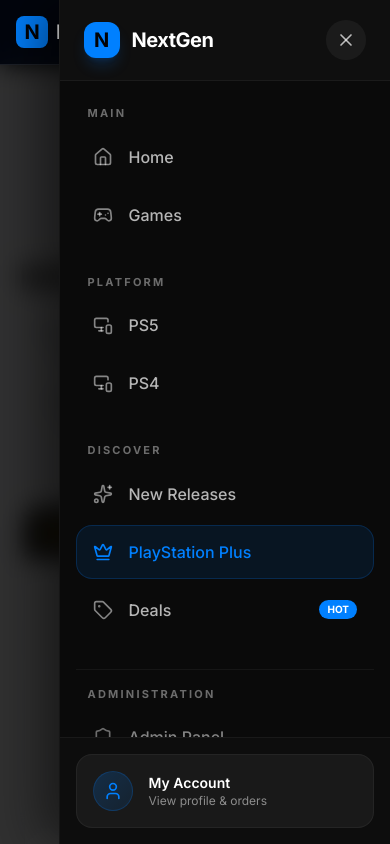
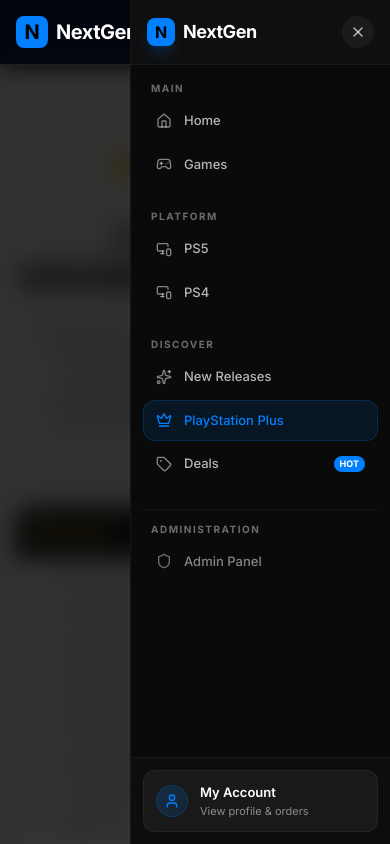
Before and after one commit to nextgen-web-studio/boomersgamingcafe, a Next.js app: page /subscription in a window 390 px wide. Both pictures are taken after a click on the button "Menu". Shown: the top 844 px of the page. Built offline with nearby package versions, Linux system fonts and the light colour scheme.

Commit message:
fix: make mobile drawer static and smaller, and stack subscription cards vertically

```diff
--- a/src/app/subscription/page.tsx
+++ b/src/app/subscription/page.tsx
@@ -91,7 +91,7 @@
   const [selectedPlan, setSelectedPlan] = useState("12-Month");
 
   return (
-    <div className="min-w-[85vw] md:min-w-0 snap-center bg-white text-black rounded-2xl overflow-hidden shadow-[0_10px_40px_-10px_rgba(0,0,0,0.1)] border border-gray-200 flex flex-col transition-transform duration-300 hover:-translate-y-1">
+    <div className="w-full bg-white text-black rounded-2xl overflow-hidden shadow-[0_10px_40px_-10px_rgba(0,0,0,0.1)] border border-gray-200 flex flex-col transition-transform duration-300 hover:-translate-y-1">
       {/* Header */}
       <div className={`${tier.headerBg} px-4 py-3 md:px-6 md:py-5 flex items-center justify-between`}>
         <h3 className={`text-xl md:text-2xl font-black tracking-tight ${tier.headerText}`}>{tier.name}</h3>
@@ -191,19 +191,12 @@
         </p>
       </div>
 
-      {/* Pricing Tiers Carousel / Grid */}
+      {/* Pricing Tiers Stack / Grid */}
       <div className="max-w-[1200px] mx-auto relative">
-        <div className="flex overflow-x-auto snap-x snap-mandatory gap-6 pb-12 px-6 md:grid md:grid-cols-3 md:gap-8 md:overflow-visible md:snap-none scrollbar-hide items-stretch">
+        <div className="flex flex-col md:grid md:grid-cols-3 gap-6 md:gap-8 pb-12 px-4 md:px-6 items-stretch">
           {TIERS.map(tier => (
             <TierCard key={tier.id} tier={tier} onSubscribe={handleSubscribe} />
           ))}
-        </div>
-
-        {/* Mobile Swipe Indicator */}
-        <div className="flex md:hidden justify-center items-center gap-2 pb-8 opacity-50">
-           <div className="w-8 h-1 bg-[#0070D1] rounded-full"></div>
-           <div className="w-2 h-1 bg-gray-400 rounded-full"></div>
-           <div className="w-2 h-1 bg-gray-400 rounded-full"></div>
         </div>
       </div>
     </div>
--- a/src/components/Header.tsx
+++ b/src/components/Header.tsx
@@ -4,7 +4,6 @@
 import { usePathname } from "next/navigation";
 import { Search, ShoppingCart, User, Menu, Shield, X, Home, Gamepad2, MonitorSmartphone, Sparkles, Crown, Tag } from "lucide-react";
 import { useState, useEffect } from "react";
-import { motion, AnimatePresence } from "framer-motion";
 import { useCart } from "@/context/CartContext";
 
 const NAV_GROUPS = [
@@ -107,52 +106,41 @@
       </header>
 
       {/* Enhanced Mobile Navigation Drawer */}
-      <AnimatePresence>
       {isMobileMenuOpen && (
         <>
           {/* Backdrop Overlay with fade/blur */}
-            <motion.div
-              initial={{ opacity: 0 }}
-              animate={{ opacity: 1 }}
-              exit={{ opacity: 0 }}
-              transition={{ duration: 0.2 }}
+          <div
             onClick={() => setIsMobileMenuOpen(false)}
             className="fixed inset-0 bg-black/80 backdrop-blur-md z-40 lg:hidden"
           />
 
-            {/* Side Drawer */}
-            <motion.div
-              initial={{ x: "100%", boxShadow: "-20px 0 50px rgba(0,0,0,0)" }}
-              animate={{ x: 0, boxShadow: "-20px 0 50px rgba(0,0,0,0.5)" }}
-              exit={{ x: "100%", boxShadow: "-20px 0 50px rgba(0,0,0,0)" }}
-              transition={{ type: "spring", damping: 30, stiffness: 300 }}
-              className="fixed top-0 right-0 bottom-0 w-[85%] max-w-[400px] bg-[#0a0a0a] border-l border-white/5 z-50 lg:hidden flex flex-col"
-            >
+          {/* Side Drawer - Static (No Animation) & Smaller */}
+          <div className="fixed top-0 right-0 bottom-0 w-[260px] bg-[#0a0a0a] border-l border-white/5 z-50 lg:hidden flex flex-col">
             {/* Drawer Header */}
-              <div className="flex items-center justify-between px-6 py-5 border-b border-white/5 bg-white/[0.02]">
-                <Link href="/" className="flex items-center gap-3" onClick={() => setIsMobileMenuOpen(false)}>
-                  <div className="flex h-9 w-9 items-center justify-center rounded-xl bg-primary text-primary-foreground font-bold text-xl shadow-lg shadow-primary/20">
+            <div className="flex items-center justify-between px-4 py-4 border-b border-white/5 bg-white/[0.02]">
+              <Link href="/" className="flex items-center gap-2" onClick={() => setIsMobileMenuOpen(false)}>
+                <div className="flex h-7 w-7 items-center justify-center rounded-lg bg-primary text-primary-foreground font-bold text-base shadow-lg shadow-primary/20">
                   N
                 </div>
-                  <span className="text-xl font-bold tracking-tight text-white">NextGen</span>
+                <span className="text-lg font-bold tracking-tight text-white">NextGen</span>
               </Link>
               <button
                 onClick={() => setIsMobileMenuOpen(false)}
-                  className="flex items-center justify-center h-10 w-10 text-white/70 hover:text-white bg-white/5 hover:bg-white/10 rounded-full transition-all"
+                className="flex items-center justify-center h-8 w-8 text-white/70 hover:text-white bg-white/5 hover:bg-white/10 rounded-full transition-all"
                 aria-label="Close menu"
               >
-                  <X className="h-5 w-5" />
+                <X className="h-4 w-4" />
               </button>
             </div>
 
             {/* Navigation Content */}
-              <nav className="flex-1 overflow-y-auto py-6 px-4 space-y-8 scrollbar-hide">
+            <nav className="flex-1 overflow-y-auto py-4 px-3 space-y-6 scrollbar-hide">
               {NAV_GROUPS.map((group) => (
-                  <div key={group.label} className="space-y-2">
-                    <h3 className="px-3 text-[11px] font-bold uppercase tracking-[0.2em] text-white/40">
+                <div key={group.label} className="space-y-1">
+                  <h3 className="px-2 mb-1 text-[10px] font-bold uppercase tracking-[0.15em] text-white/40">
                     {group.label}
                   </h3>
-                    <div className="space-y-1">
+                  <div className="space-y-0.5">
                     {group.items.map((link) => {
                       const Icon = link.icon;
                       const isActive = pathname === link.href;
@@ -164,7 +152,7 @@
                           href={link.href}
                           onClick={() => setIsMobileMenuOpen(false)}
                           className={`
-                              flex items-center gap-4 px-4 py-3.5 rounded-2xl transition-all duration-200 group
+                            flex items-center gap-3 px-3 py-2.5 rounded-xl transition-all duration-200 group
                             ${isActive
                               ? 'bg-primary/10 border border-primary/20 text-primary shadow-[inset_0_0_20px_rgba(var(--primary),0.05)]'
                               : isPlus
@@ -173,10 +161,10 @@
                             }
                           `}
                         >
-                            <Icon className={`h-5 w-5 transition-transform duration-200 group-hover:scale-110 ${isActive ? 'text-primary' : isPlus ? 'text-yellow-500' : 'text-white/50 group-hover:text-white'}`} />
-                            <span className="font-medium">{link.name}</span>
+                          <Icon className={`h-4 w-4 transition-transform duration-200 group-hover:scale-110 ${isActive ? 'text-primary' : isPlus ? 'text-yellow-500' : 'text-white/50 group-hover:text-white'}`} />
+                          <span className="font-medium text-[13px]">{link.name}</span>
                           {link.name === 'Deals' && (
-                              <span className="ml-auto text-[10px] font-bold bg-primary text-white px-2 py-0.5 rounded-full">HOT</span>
+                            <span className="ml-auto text-[9px] font-bold bg-primary text-white px-1.5 py-[1px] rounded-full">HOT</span>
                           )}
                         </Link>
                       );
@@ -186,41 +174,40 @@
               ))}
 
               {/* Admin Section */}
-                <div className="space-y-2 pt-4 border-t border-white/5">
-                  <h3 className="px-3 text-[11px] font-bold uppercase tracking-[0.2em] text-white/40">
+              <div className="space-y-1 pt-3 border-t border-white/5">
+                <h3 className="px-2 mb-1 text-[10px] font-bold uppercase tracking-[0.15em] text-white/40">
                   Administration
                 </h3>
                 <Link
                   href="/admin"
                   onClick={() => setIsMobileMenuOpen(false)}
-                    className="flex items-center gap-4 px-4 py-3.5 rounded-2xl transition-all duration-200 group text-white/50 hover:text-white hover:bg-white/5 border border-transparent"
+                  className="flex items-center gap-3 px-3 py-2.5 rounded-xl transition-all duration-200 group text-white/50 hover:text-white hover:bg-white/5 border border-transparent"
                 >
-                    <Shield className="h-5 w-5 transition-transform duration-200 group-hover:scale-110 text-white/40 group-hover:text-white" />
-                    <span className="font-medium">Admin Panel</span>
+                  <Shield className="h-4 w-4 transition-transform duration-200 group-hover:scale-110 text-white/40 group-hover:text-white" />
+                  <span className="font-medium text-[13px]">Admin Panel</span>
                 </Link>
               </div>
             </nav>
 
             {/* Account Area Sticky Bottom */}
-              <div className="p-4 border-t border-white/5 bg-white/[0.01]">
+            <div className="p-3 border-t border-white/5 bg-white/[0.01]">
               <Link
                 href="/account"
                 onClick={() => setIsMobileMenuOpen(false)}
-                  className="flex items-center gap-4 px-4 py-4 rounded-2xl bg-white/5 hover:bg-white/10 transition-colors border border-white/5 group"
+                className="flex items-center gap-3 px-3 py-3 rounded-xl bg-white/5 hover:bg-white/10 transition-colors border border-white/5 group"
               >
-                  <div className="h-10 w-10 rounded-full bg-gradient-to-br from-primary/20 to-primary/10 flex items-center justify-center border border-primary/20 group-hover:scale-105 transition-transform">
-                    <User className="h-5 w-5 text-primary" />
+                <div className="h-8 w-8 rounded-full bg-gradient-to-br from-primary/20 to-primary/10 flex items-center justify-center border border-primary/20 group-hover:scale-105 transition-transform">
+                  <User className="h-4 w-4 text-primary" />
                 </div>
                 <div className="flex flex-col">
-                    <span className="font-semibold text-white text-sm">My Account</span>
-                    <span className="text-xs text-white/50">View profile & orders</span>
+                  <span className="font-semibold text-white text-[13px]">My Account</span>
+                  <span className="text-[11px] text-white/50">View profile & orders</span>
                 </div>
               </Link>
             </div>
-            </motion.div>
+          </div>
         </>
       )}
-      </AnimatePresence>
     </>
   );
 }
```
Lines whose indentation alone changed are shown as unchanged.
